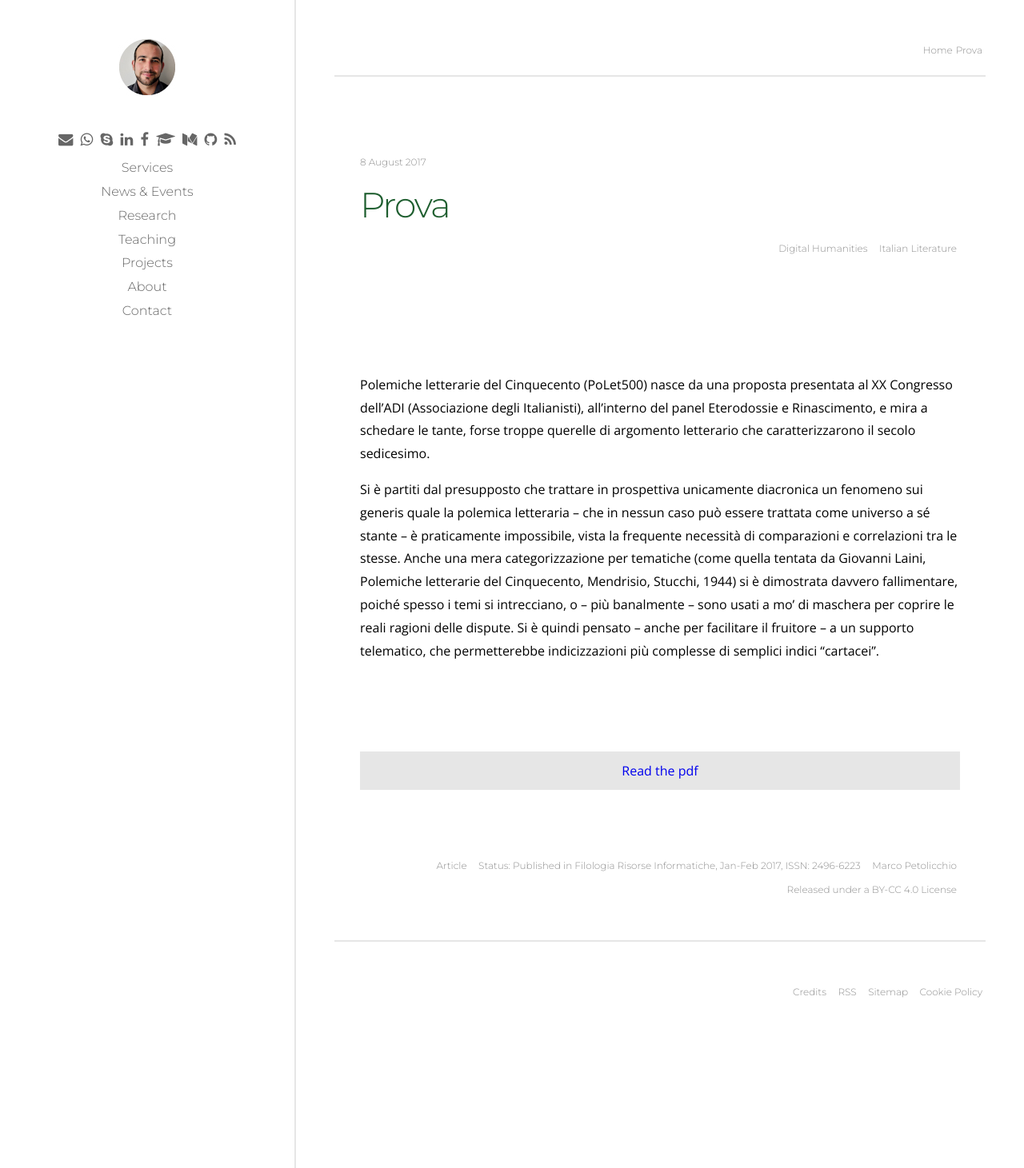
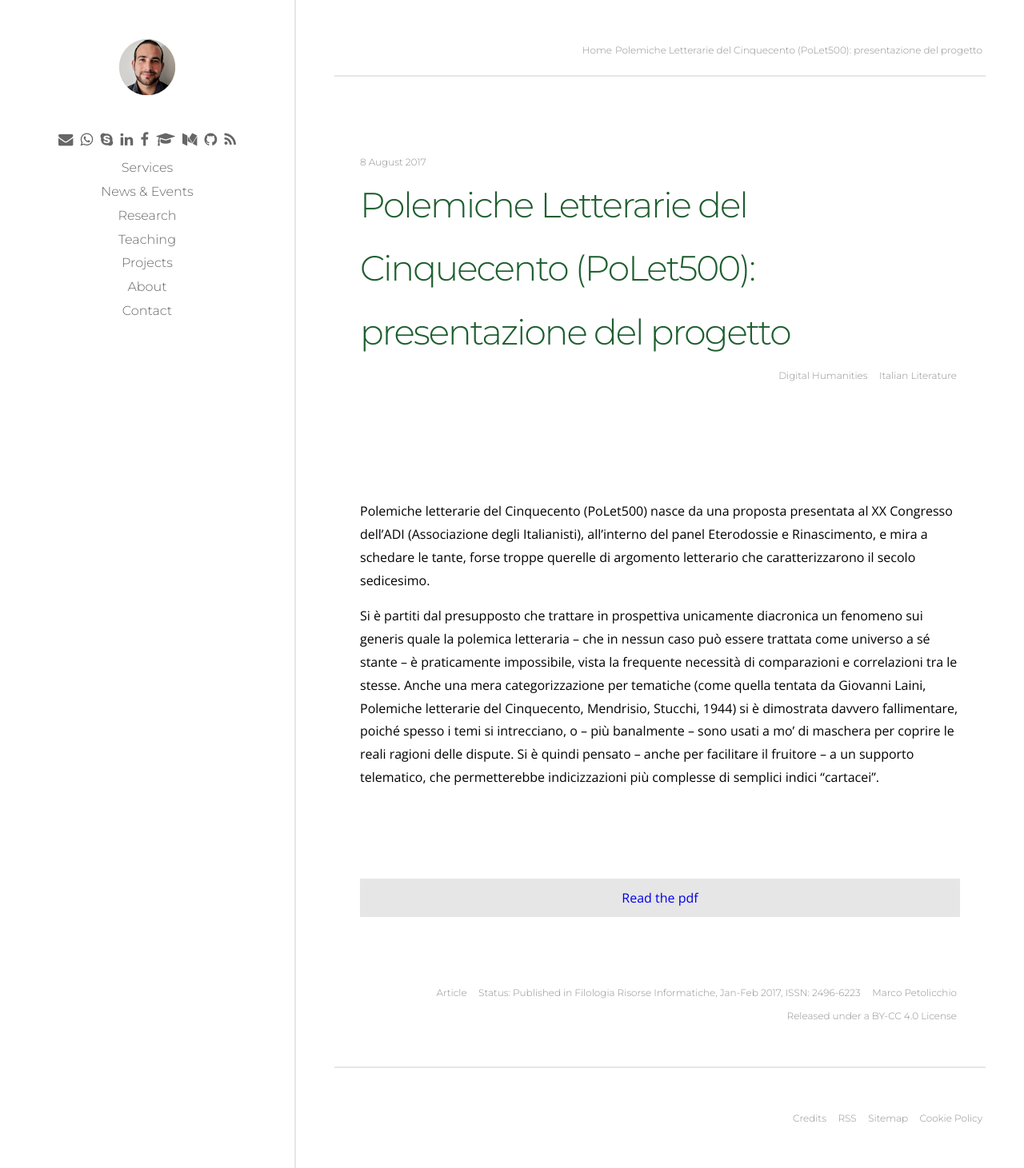
Before and after one commit to p-marco/p-marco.github.io, a Jekyll site: the page built from _research/prova.md, in a window 1280 px wide. Shown: the whole page at 80% size. Built offline with Jekyll 4.4.1, drawn with Linux system fonts in a browser that asks for light colours.

Commit message:
default layout test

```diff
--- a/_research/prova.md
+++ b/_research/prova.md
@@ -1,5 +1,5 @@
 ---
-title: Prova
+title: "Polemiche Letterarie del Cinquecento (PoLet500): presentazione del progetto"
 template: item
 keywords:
   - Digital Humanities
@@ -9,7 +9,7 @@ author: Marco Petolicchio
 date: 2017-08-08
 type: Article
 status: "Published in Filologia Risorse Informatiche, Jan-Feb 2017, ISSN: 2496-6223"
-pdf: https://www.academia.edu/9213365/Ergativit%C3%A0_in_ittito._Un_approccio_minimalista_-_Tesi_di_Laurea_Magistrale
+pdf: http://www.academia.edu/30975804/Polemiche_Letterarie_del_Cinquecento_PoLet500_presentazione_del_progetto_in_Filologia_Risorse_Informatiche_gennaio-febbraio_2017
 layout: default
 ---
 
```
